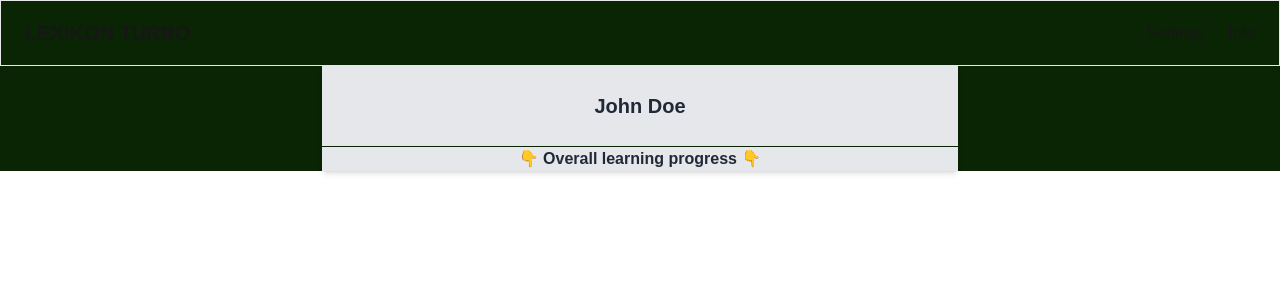
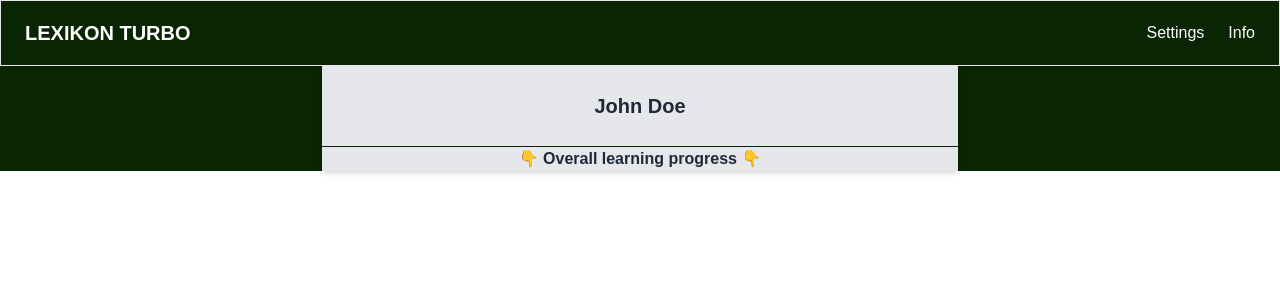
Before and after one commit to KristofferGW/lexicon-turbo-mvp, a Next.js app: page / in a window 1280 px wide. Shown: the top 300 px of the page. Built offline with nearby package versions, Linux system fonts and the light colour scheme.

Commit message:
Fixed text color in header

```diff
--- a/src/app/components/Header.js
+++ b/src/app/components/Header.js
@@ -4,19 +4,19 @@ const Header = () => {
   return (
     <header className="w-full bg-lexicon shadow-sm border">
       <div className="max-w-7xl mx-auto px-4 sm:px-6 h-16 flex items-center justify-between">
-        <Link href="/" className="font-semibold text-xl text-white-800">
+        <Link href="/" className="font-semibold text-xl text-white">
           LEXIKON TURBO
         </Link>
 
         <nav>
           <ul className="flex space-x-6">
             <li>
-              <Link href="/settings" className="text-white-600 hover:text-white-900">
+              <Link href="/settings" className="text-white hover:text-gray-200">
                 Settings
               </Link>
             </li>
             <li>
-              <Link href="/info" className="text-white-600 hover:text-white-900">
+              <Link href="/info" className="text-white hover:text-gray-200">
                 Info
               </Link>
             </li>
```
